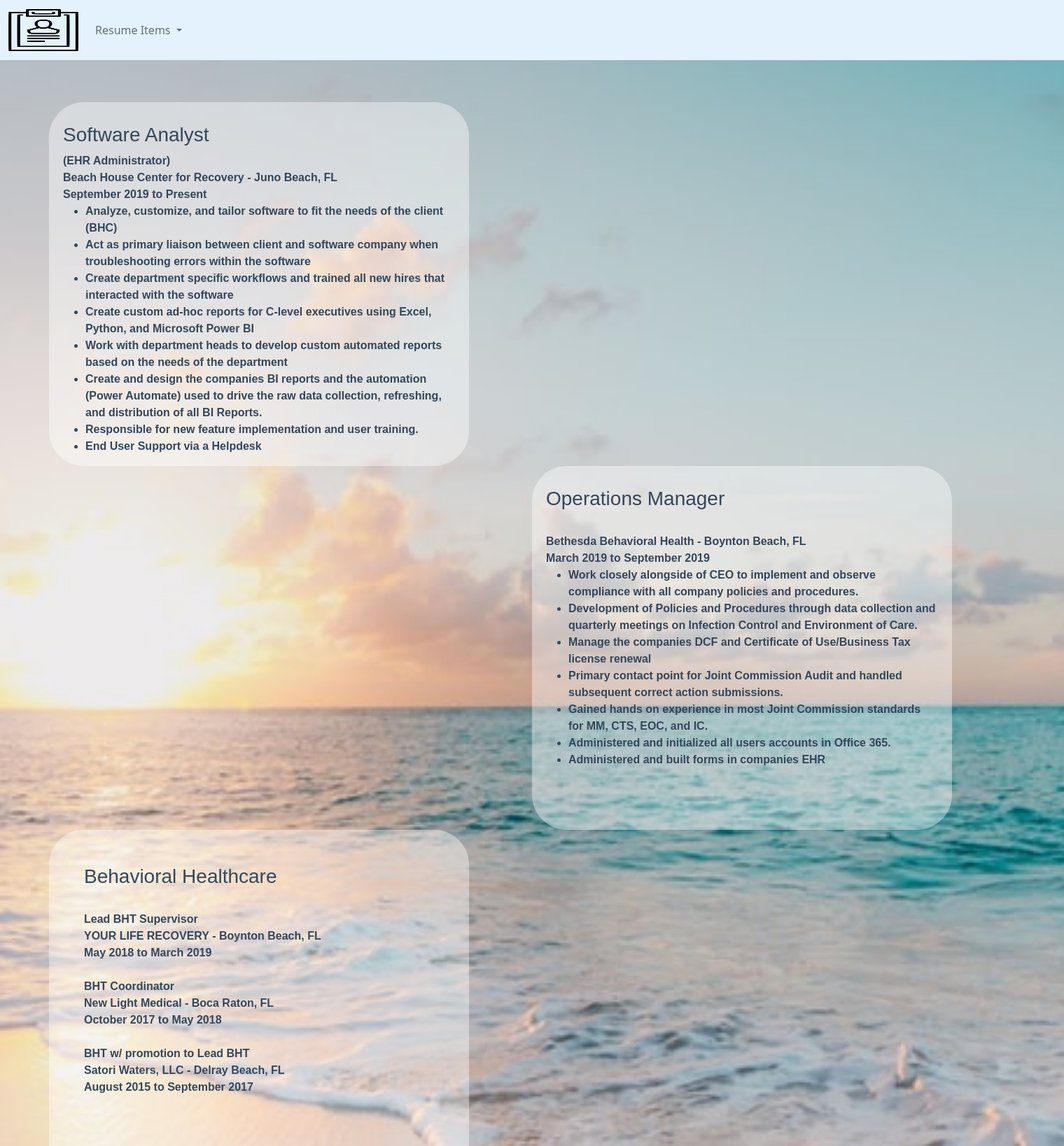
After one commit to keberelf058725/resume_site, a Django app: page /jobhx in a window 1520 px wide. The commit adds this page. Shown: the top 1638 px of the page at 70% size. Run offline with Django 4.2, Linux system fonts and the light colour scheme.

Commit message:
New commit

```diff
--- a/Resume/Resume/urls.py
+++ b/Resume/Resume/urls.py
@@ -20,5 +20,12 @@ from resume_app import views
 urlpatterns = [
     path('admin/', admin.site.urls),
     path('', views.home_view, name='home'),
-    path('cv/', views.cover_letter_view, name='cv'),
+    path('hc_sw', views.cv_bh_sa_view, name='hc_sw'),
+    path('o_p', views.cv_op_view, name='o_p'),
+    path('o_da', views.cv_da_view, name='o_da'),
+    path('jobhx', views.jobhx_view, name='jobhx'),
+    path('school', views.school_view, name='school'),
+    path('references', views.ref_view, name='references'),
+    path('skills', views.skills_view, name='skills'),
+    path('call', views.call_view, name='call'),
 ]
--- a/Resume/resume_app/forms.py
+++ b/Resume/resume_app/forms.py
@@ -1,16 +1,17 @@
 from django.forms import ModelForm
 from django import forms
 from .models import CV_Letter_Data
+from django.db.models.fields import BLANK_CHOICE_DASH
 
-link_choices = [('Please Choose','Please Choose'),('Indeed','Indeed'), ('Reference','Reference'), ('Direct Apply','Direct Apply')]
-field_type_choices = [('Please Choose','Please Choose'),('Healthcare','Healthcare'), ('Behavioral Healthcare', 'Behavioral Healthcare'),('Programing','Programing'), ('Data Science','Data Science')]
-job_type_choices = [('Please Choose','Please Choose'),('Data Analyst', 'Data Analyst'),('Programing','Programing'), ('Software Analyst','Software Analyst')]
+link_choices = [('Indeed','Indeed'), ('Reference','Reference'), ('Direct Apply','Direct Apply')]
+field_type_choices = [('Yes','Yes'), ('No','No')]
+job_type_choices = [('Data Analyst', 'Data Analyst'),('Programing','Programing'), ('Software Analyst','Software Analyst'), ('Other','Other')]
 
 class CV_Letter_Form(ModelForm):
     Name = forms.CharField(max_length=255)
-    link = forms.CharField(label='How did you find my resume? ', widget=forms.Select(choices=link_choices))
-    Job_type = forms.CharField(label='What field do you work in? ', widget=forms.Select(choices=field_type_choices))
-    Field_Applied = forms.CharField(label='What job did I apply to? ', widget=forms.Select(choices=job_type_choices))
+    link = forms.CharField(label='How did you find my resume? ', widget=forms.Select(choices=BLANK_CHOICE_DASH + link_choices))
+    Job_type = forms.CharField(label='Did I apply to a healthcare company? ', widget=forms.Select(choices=BLANK_CHOICE_DASH + field_type_choices))
+    Field_Applied = forms.CharField(label='What position did I apply to? ', widget=forms.Select(choices=BLANK_CHOICE_DASH + job_type_choices))
     class Meta:
         model = CV_Letter_Data
         fields = ['Name', 'link', 'Job_type', 'Field_Applied']
--- a/Resume/resume_app/views.py
+++ b/Resume/resume_app/views.py
@@ -16,9 +16,37 @@ def home_view(request, *args, **kwargs):
             Job_type = request.POST['Job_type']
             Field_Applied = request.POST['Field_Applied']
 
-            context = {'Name': Name, 'link': link, 'Job_type':Job_type, 'Field_Applied': Field_Applied}
+            #selection for all healthcare jobs
+            if 'Yes' in Job_type:
 
-            return render(request, 'cv.html', context)
+                context = {'Name': Name, 'link': link, 'Job_type':Job_type, 'Field_Applied': Field_Applied}
+
+                return render(request, 'cv_bh_sa.html', context)
+            #selections for software but no healthcare
+            if 'No' in Job_type and 'Software Analyst' in Field_Applied:
+
+                context = {'Name': Name, 'link': link, 'Job_type': Job_type, 'Field_Applied': Field_Applied}
+
+                return render(request, 'cv_bh_sa.html', context)
+
+            # selections for Data Analyst only
+            if 'No' in Job_type and 'Data Analyst' in Field_Applied:
+                context = {'Name': Name, 'link': link, 'Job_type': Job_type, 'Field_Applied': Field_Applied}
+
+                return render(request, 'cv_da.html', context)
+            # selection for Programing only
+            if 'No' in Job_type and 'Programing' in Field_Applied:
+                context = {'Name': Name, 'link': link, 'Job_type': Job_type, 'Field_Applied': Field_Applied}
+
+                return render(request, 'cv_op.html', context)
+
+            else:
+                context = {'Name': Name, 'link': link, 'Job_type': Job_type, 'Field_Applied': Field_Applied}
+
+                return render(request, 'cv_bh_sa.html', context)
+
+        else:
+            messages.error(request, 'Unknown Error: Operation Cancelled')
 
     else:
         form = CV_Letter_Form()
@@ -26,5 +54,26 @@ def home_view(request, *args, **kwargs):
     return render(request, "home.html", {'form': form})
 
 
-def cover_letter_view(request, *args, **kwargs):
-    return render(request, "cv.html", {})
+def cv_bh_sa_view(request, *args, **kwargs):
+    return render(request, "cv_bh_sa.html", {})
+
+def cv_op_view(request, *args, **kwargs):
+    return render(request, "cv_op.html", {})
+
+def cv_da_view(request, *args, **kwargs):
+    return render(request, "cv_da.html", {})
+
+def jobhx_view(request, *args, **kwargs):
+    return render(request, "jobhx.html", {})
+
+def school_view(request, *args, **kwargs):
+    return render(request, "school.html", {})
+
+def ref_view(request, *args, **kwargs):
+    return render(request, "references.html", {})
+
+def skills_view(request, *args, **kwargs):
+    return render(request, "skills.html", {})
+
+def call_view(request, *args, **kwargs):
+    return render(request, "call.html", {})
--- a/Resume/static/css/style.css
+++ b/Resume/static/css/style.css
@@ -1,10 +1,23 @@
+/* Form for CV */
+
 div.CV_form_body {
 margin: auto;
-  width: 1000px;
+  width: 500px;
   padding: 50px;
   font-family: 'Avenir', sans-serif;
   color: #33475b;
+  margin-top: 10%;
+background-color:rgba(255, 255, 255, 0.4);
+border-radius: 50px;
 }
+
+body.form {
+position: relative;
+background-repeat: no-repeat;
+background-position: top;
+background-size: cover;
+}
+
 div.CV_form_response {
 margin: auto;
   width: 1000px;
@@ -12,8 +25,17 @@ margin: auto;
   font-family: 'Avenir', sans-serif;
   color: #33475b;
   border: 1px solid black;
+  background-color: white;
 }
 
+/* Cover Letter */
+
+body.cv {
+position: relative;
+background-repeat: no-repeat;
+background-position: top;
+background-size: cover;
+}
 
 div.cv_grid-template {
     padding: 10px;
@@ -60,3 +82,131 @@ width: 700px;
 p.indent {
 text-indent: 30px
 }
+
+/* Job history */
+
+body.jbhx {
+position: relative;
+background-repeat: no-repeat;
+background-position: top;
+background-size: cover;
+}
+
+div.job_container {
+  width: 600px;
+  height: 520px;
+  padding: 50px;
+  font-family: 'Avenir', sans-serif;
+  color: #33475b;
+background-color:rgba(255, 255, 255, 0.4);
+border-radius: 50px;
+font-weight: bold;
+}
+
+div.jb_grid {
+    padding: 10px;
+    background#color: #E6E6E6;
+    display: grid;
+    grid-gap: 0px;
+    grid-row-gap: 0px;
+    grid: 'one two'
+    'three four'
+    'five six';
+    margin-left: 0%;
+    margin-right: 0%;
+  }
+
+  .jb_grid > div {
+
+    text-align: left;
+    padding: 30px 20px;
+
+  }
+
+div.job_con_main {
+margin: auto;
+  width: 1500px;
+  padding: 50px;
+  font-family: 'Avenir', sans-serif;
+  color: #33475b;
+
+}
+ div.job_container2 {
+ width: 600px;
+  height: 1000px;
+  padding: 50px;
+  font-family: 'Avenir', sans-serif;
+  color: #33475b;
+background-color:rgba(255, 255, 255, 0.4);
+border-radius: 50px;
+font-weight: bold;
+ }
+
+ /* Job history */
+
+ body.ref {
+position: relative;
+background-repeat: no-repeat;
+background-position: top;
+background-size: cover;
+}
+div.ref_con_main {
+margin: auto;
+  width: 1200px;
+  padding: 50px;
+  font-family: 'Avenir', sans-serif;
+  color: #33475b;
+
+
+}
+
+div.ref_grid {
+    padding: 10px;
+    background#color: #E6E6E6;
+    display: grid;
+    grid-gap: 0px;
+    grid-row-gap: 50px;
+    grid: 'one two'
+    'three four'
+    'five six';
+    margin-left: 0%;
+    margin-right: 0%;
+  }
+
+  .ref_grid > div {
+
+    text-align: left;
+    padding: 30px 20px;
+
+  }
+div.indv_ref1 {
+  width: 300px;
+  height: 200px;
+  padding: 40px;
+  font-family: 'Avenir', sans-serif;
+  color: #33475b;
+background-color:rgba(255, 255, 255, 0.4);
+border-radius: 50px;
+font-weight: bold;
+}
+
+div.indv_ref2 {  width: 300px;
+  height: 200px;
+  padding: 40px;
+  font-family: 'Avenir', sans-serif;
+  color: #33475b;
+background-color:rgba(255, 255, 255, 0.4);
+border-radius: 50px;
+font-weight: bold;
+text-align: right;
+}
+
+div.indv_ref3 {  width: 300px;
+  height: 200px;
+  padding: 40px;
+  font-family: 'Avenir', sans-serif;
+  color: #33475b;
+background-color:rgba(255, 255, 255, 0.4);
+border-radius: 50px;
+font-weight: bold;
+}
--- a/Resume/templates/base.html
+++ b/Resume/templates/base.html
@@ -29,42 +29,39 @@
         </button>
         <div class="collapse navbar-collapse" id="navbarSupportedContent">
             <ul class="navbar-nav me-auto mb-2 mb-lg-0">
+                {% if user.is_superuser %}
                 <li class="nav-item">
-                    <a class="nav-link active" aria-current="page" href="{% url 'home' %}">Home</a>
+                    <a class="nav-link active" aria-current="page" href="{% url 'home' %}">Form</a>
                 </li>
+                {% endif %}
                 <li class="nav-item dropdown">
                     <a class="nav-link dropdown-toggle" href="#" id="navbarDropdown" role="button"
                        data-bs-toggle="dropdown" aria-expanded="false"> Resume Items </a>
                     <ul class="dropdown-menu" aria-labelledby="navbarDropdown">
                         <li>
                         <li class="nav-item dropdown">
-                            <a class="dropdown-item" aria-current="page" href="{% url 'cv' %}">
+                            <a class="dropdown-item" aria-current="page" href="jobhx">
                                 Job History
                             </a>
                         </li>
                         <li class="nav-item dropdown">
-                            <a class="dropdown-item" aria-current="page" href="#">
+                            <a class="dropdown-item" aria-current="page" href="references">
                                 References
                             </a>
                         </li>
                         <li class="nav-item dropdown">
-                            <a class="dropdown-item" aria-current="page" href="#">
+                            <a class="dropdown-item" aria-current="page" href="school">
                                 School
                             </a>
                         </li>
                         <li class="nav-item dropdown">
-                            <a class="dropdown-item" aria-current="page" href="#">
-                                References
+                            <a class="dropdown-item" aria-current="page" href="skills">
+                                Skills
                             </a>
-                        <li class="nav-item dropdown">
-                            <a class="dropdown-item" aria-current="page" href="#">
-                                Other
-                            </a>
-                        </li>
                         <li>
                             <hr class="dropdown-divider">
                         </li>
-                        <li><a class="dropdown-item" href="#">More to come!</a></li>
+                        <li><a class="dropdown-item" href="call">Schedule a Meeting</a></li>
                     </ul>
                 </li>
             </ul>
--- /dev/null
+++ b/Resume/templates/jobhx.html
@@ -0,0 +1,162 @@
+{% extends 'base.html' %}
+
+{% block content %}
+
+{% load static %}
+<body class="jbhx" style="background-image: url('{% static 'beach.jpg'%}');">
+<div class="job_con_main">
+    <div class="jb_grid">
+        <div class="job_container" style="grid-area: one">
+            <div class="job_header"><h3>Software Analyst</h3> (EHR Administrator)<br>
+                Beach House Center for Recovery - Juno Beach, FL<br>
+                September 2019 to Present<br>
+            </div>
+            <div class="job_body">
+                <ul>
+                    <li>
+                        Analyze, customize, and tailor software to fit the needs of the client (BHC)
+                    </li>
+                    <li>
+                        Act as primary liaison between client and software company when troubleshooting errors within
+                        the
+                        software
+                    </li>
+                    <li>
+                        Create department specific workflows and trained all new hires that interacted with the software
+                    </li>
+                    <li>
+                        Create custom ad-hoc reports for C-level executives using Excel, Python, and Microsoft Power BI
+                    </li>
+                    <li>
+                        Work with department heads to develop custom automated reports based on the needs of the
+                        department
+                    </li>
+                    <li>
+                        Create and design the companies BI reports and the automation (Power Automate) used to drive the
+                        raw
+                        data collection, refreshing, and distribution of all BI Reports.
+                    </li>
+                    <li>
+                        Responsible for new feature implementation and user training.
+                    </li>
+                    <li>
+                        End User Support via a Helpdesk
+                    </li>
+                </ul>
+            </div>
+        </div>
+        <div class="job_container" style="grid-area: four">
+            <div class="job_header"><h3>Operations Manager</h3><br>
+                Bethesda Behavioral Health - Boynton Beach, FL <br>
+                March 2019 to September 2019 <br>
+            </div>
+            <div class="job_body">
+                <ul>
+                    <li>
+                        Work closely alongside of CEO to implement and observe compliance with all company policies and
+                        procedures.
+                    </li>
+                    <li>
+                        Development of Policies and Procedures through data collection and quarterly meetings on
+                        Infection Control and Environment of Care.
+                    </li>
+                    <li>
+                        Manage the companies DCF and Certificate of Use/Business Tax license renewal
+                    </li>
+                    <li>
+                        Primary contact point for Joint Commission Audit and handled subsequent correct action
+                        submissions.
+                    </li>
+                    <li>
+                        Gained hands on experience in most Joint Commission standards for MM, CTS, EOC, and IC.
+                    </li>
+                    <li>
+                        Administered and initialized all users accounts in Office 365.
+                    </li>
+                    <li>
+                        Administered and built forms in companies EHR
+                    </li>
+                </ul>
+            </div>
+        </div>
+        <div class="job_container2" style="grid-area: five">
+            <div class="job_header"><h3>Behavioral Healthcare</h3><br>
+                Lead BHT Supervisor<br>
+                YOUR LIFE RECOVERY - Boynton Beach, FL <br>
+                May 2018 to March 2019 <br>
+            </div>
+            <br>
+            <div class="job_header">BHT Coordinator<br>
+                New Light Medical - Boca Raton, FL <br>
+                October 2017 to May 2018<br>
+            </div>
+            <br>
+            <div class="job_header">BHT w/ promotion to Lead BHT<br>
+                Satori Waters, LLC - Delray Beach, FL <br>
+                August 2015 to September 2017 <br>
+            </div>
+            <br>
+            <br>
+            <br>
+            <div class="job_body">
+                <ul>
+                    <h3>Lead Tasks</h3>
+                    <li>
+                        Supervising, training, coaching BHT staff
+                    </li>
+                    <li>
+                        Scheduling BHT shifts
+                    </li>
+                    <li>
+                        Joint Commission surveillance documents
+                    </li>
+                    <li>
+                        Intake(new patient) coordination
+                    </li>
+                    <li>
+                        Delegating tasks to BHT staff
+                    </li>
+                    <li>
+                        Administered and initialized all users accounts in Office 365.
+                    </li>
+                    <li>
+                        Supervising, training, coaching BHT staff
+                    </li>
+                    <li>
+                        Scheduling BHT shifts
+                    </li>
+                </ul>
+                <ul>
+                    <h3>BHT Tasks</h3>
+                    <li>
+                        Patient Transportation
+                    </li>
+                    <li>
+                        Rounds including Q(15/30/1hr) checks
+                    </li>
+                    <li>
+                        Medication Observation
+                    </li>
+                    <li>
+                        Shift Reports
+                    </li>
+                    <li>
+                        Facilitating Patient Group Sessions
+                    </li>
+                    <li>
+                        Conflict Resolution
+                    </li>
+                    <li>
+                        Patient Behavior Monitoring and Reporting
+                    </li>
+                    <li>
+                        Basic End User EHR interaction
+                    </li>
+                </ul>
+            </div>
+        </div>
+    </div>
+</div>
+</body>
+
+{% endblock %}
```
Also changed, not shown: Resume/templates/School.html (added, +10 -0 lines), Resume/templates/call.html (added, +10 -0 lines), Resume/templates/cv_bh_sa.html (renamed from Resume/templates/cv.html, +2 -6 lines), Resume/templates/cv_da.html (added, +51 -0 lines), Resume/templates/cv_op.html (added, +47 -0 lines), Resume/templates/home.html (+29 -6 lines), Resume/templates/references.html (added, +37 -0 lines), Resume/templates/skills.html (added, +10 -0 lines), Resume/db.sqlite3.
